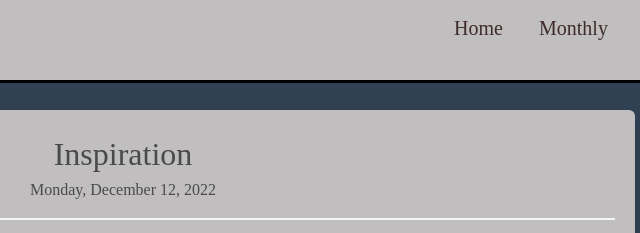
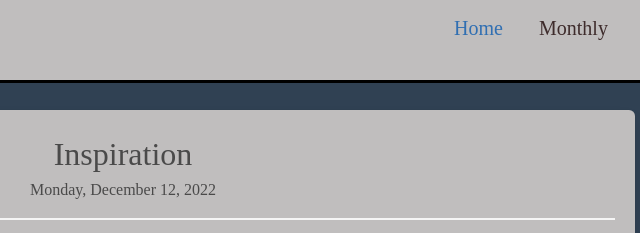
Before and after one commit to CarleeMarie/Today, a plain HTML site: page index.html in a window 1280 px wide. In both pictures the pointer is over the link "Home". Shown: the top 233 px of the page, 517-1157 px from the left. Drawn offline with nearby package versions, Linux system fonts and the light colour scheme; no server answers.

Commit message:
Added code that Leslie sent to add hover effect to navbar

```diff
--- a/assets/style.css
+++ b/assets/style.css
@@ -63,6 +63,12 @@ nav ul li {
     margin-left: 25px;
     padding: 3px;
 }
+
+/*This adds our hover effect on the navbar buttons*/
+nav ul li a:hover {
+    color: #306fb2;
+}
+
 /*This ensures our content boxes are displayed below the nav bar*/
 .one {
     margin-top: 110px;
```
